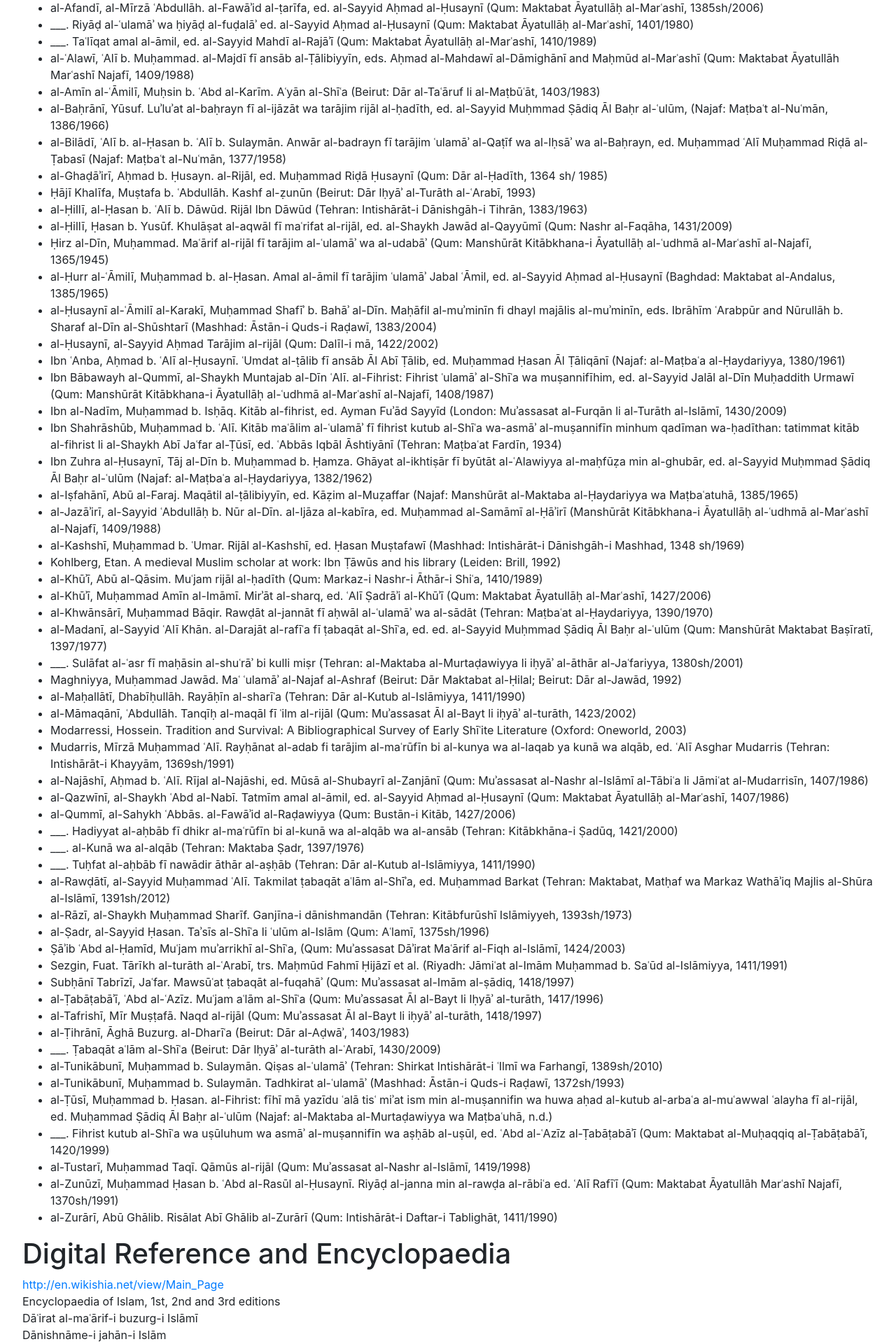
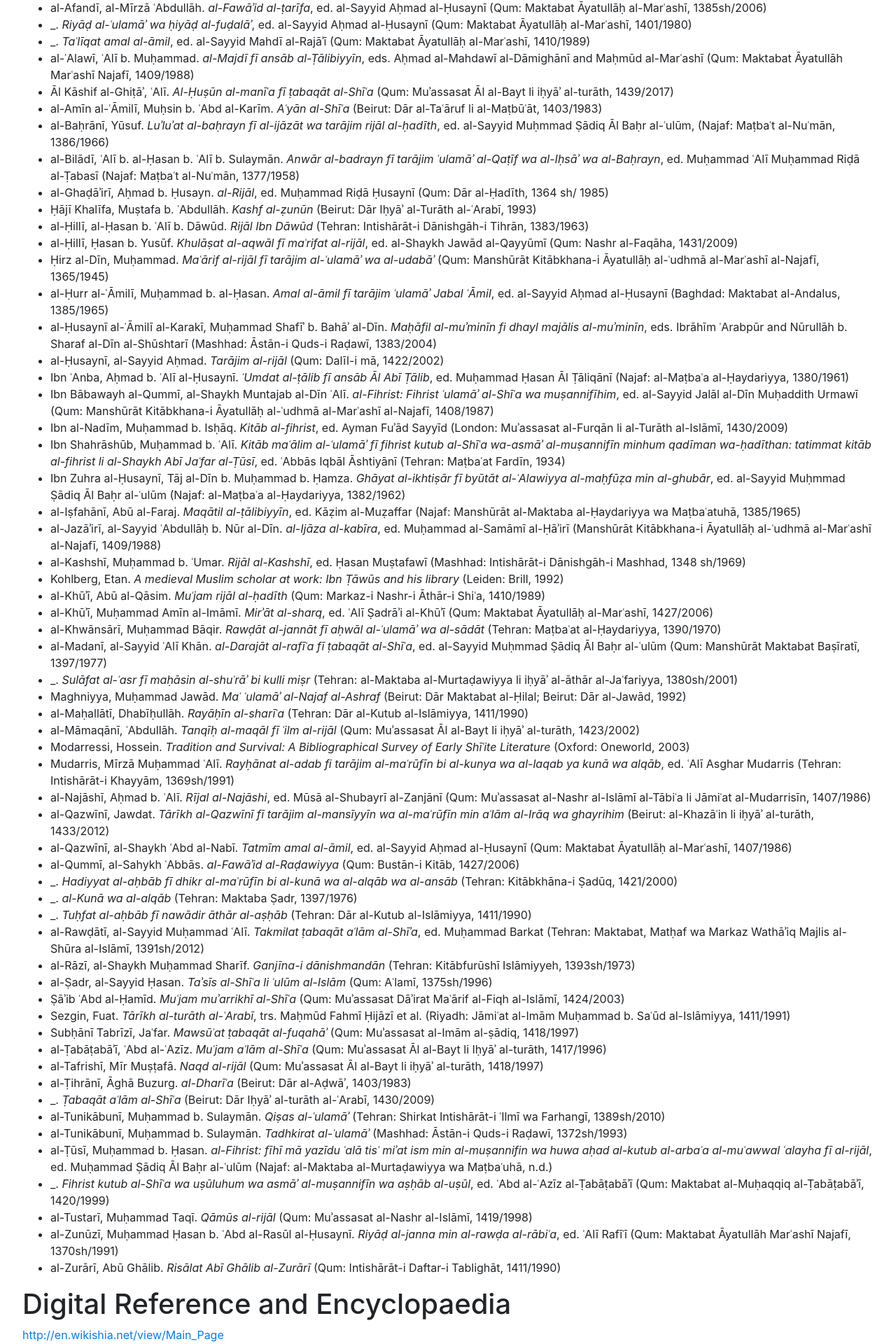
Before and after one commit to JustJunaid/scholarsProjectReact, a React (Create React App) app: page /bibliography in a window 1280 px wide. Shown: the part 240-2160 px from the top of the page at 70% size. Built offline with nearby package versions, Linux system fonts and the light colour scheme; no server answers; the database is empty.

Commit message:
sort changes on moreInfo/death year

```diff
--- a/src/App.js
+++ b/src/App.js
@@ -13,7 +13,7 @@
 export const getFirebaseData = async () => {
   let scholarsDataObj = {}
     for (let century=2; century<=15; century++) {
-      const colRef = firestore.collection(`${century}`)
+      const colRef = firestore.collection(`${century}`).orderBy("moreInfo")
       const snapshot = await colRef.get()
       let scholarDataPerCentury = []
       snapshot.docs.map(doc => {
--- a/src/components/References.js
+++ b/src/components/References.js
@@ -9,70 +9,73 @@
             <Jumbotron style={{backgroundColor: '#fff'}}>
                 <h1>Bibliography</h1>
                 <ul>
-                    <li>ʿAbbās Iqbāl Āshtiyānī, Kitāb Āl-i Nawbakht (Mashhad: Āstān-i Quds-i Raḍawī, 1383/1963) </li>
-                    <li>al-Afandī, al-Mīrzā ʿAbdullāh. al-Fawāʾid al-ṭarīfa, ed. al-Sayyid Aḥmad al-Ḥusaynī (Qum: Maktabat Āyatullāḥ al-Marʿashī, 1385sh/2006)</li>
-                    <li>___. Riyāḍ al-ʿulamāʾ wa ḥiyāḍ al-fuḍalāʾ ed. al-Sayyid Aḥmad al-Ḥusaynī (Qum: Maktabat Āyatullāḥ al-Marʿashī, 1401/1980)</li>
-                    <li>___.  Taʿlīqat amal al-āmil, ed. al-Sayyid Mahdī al-Rajāʾī (Qum: Maktabat Āyatullāḥ al-Marʿashī, 1410/1989) </li>
-                    <li>al-ʿAlawī, ʿAlī b. Muḥammad. al-Majdī fī ansāb al-Ṭālibiyyīn, eds. Aḥmad al-Mahdawī al-Dāmighānī and Maḥmūd al-Marʿashī (Qum: Maktabat Āyatullāh Marʿashī Najafī, 1409/1988)</li>
-                    <li>al-Amīn al-ʿĀmilī, Muḥsin b. ʿAbd al-Karīm. Aʿyān al-Shīʿa (Beirut: Dār al-Taʿāruf li al-Maṭbūʿāt, 1403/1983) </li>
-                    <li>al-Baḥrānī, Yūsuf. Luʾluʾat al-baḥrayn fī al-ijāzāt wa tarājim rijāl al-ḥadīth, ed. al-Sayyid Muḥmmad Ṣādiq Āl Baḥr al-ʿulūm, (Najaf: Maṭbaʿt al-Nuʿmān, 1386/1966) </li>
-                    <li>al-Bilādī, ʿAlī b. al-Ḥasan b. ʿAlī b. Sulaymān. Anwār al-badrayn fī tarājim ʿulamāʾ al-Qaṭīf wa al-Iḥsāʾ wa al-Baḥrayn, ed. Muḥammad ʿAlī Muḥammad Riḍā al-Ṭabasī (Najaf: Maṭbaʿt al-Nuʿmān, 1377/1958) </li>
-                    <li>al-Ghaḍāʾirī, Aḥmad b. Ḥusayn. al-Rijāl, ed. Muḥammad Riḍā Ḥusaynī (Qum: Dār al-Ḥadīth, 1364 sh/ 1985) </li>
-                    <li>Ḥājī Khalīfa, Muṣtafa b. ʿAbdullāh. Kashf al-ẓunūn (Beirut: Dār Iḥyāʾ al-Turāth al-ʿArabī, 1993) </li>
-                    <li>al-Ḥillī, al-Ḥasan b. ʿAlī b. Dāwūd. Rijāl Ibn Dāwūd (Tehran: Intishārāt-i Dānishgāh-i Tihrān, 1383/1963) </li>
-                    <li>al-Ḥillī, Ḥasan b. Yusūf. Khulāṣat al-aqwāl fī maʿrifat al-rijāl, ed. al-Shaykh Jawād al-Qayyūmī (Qum: Nashr al-Faqāha, 1431/2009) </li>
-                    <li>Ḥirz al-Dīn, Muḥammad. Maʿārif al-rijāl fī tarājim al-ʿulamāʾ wa al-udabāʾ (Qum: Manshūrāt Kitābkhana-i Āyatullāḥ al-ʿudhmā al-Marʿashī al-Najafī, 1365/1945)</li>
-                    <li>al-Ḥurr al-ʿĀmilī, Muḥammad b. al-Ḥasan. Amal al-āmil fī tarājim ʿulamāʾ Jabal ʿĀmil, ed. al-Sayyid Aḥmad al-Ḥusaynī (Baghdad: Maktabat al-Andalus, 1385/1965)</li>
-                    <li>al-Ḥusaynī al-ʿĀmilī al-Karakī, Muḥammad Shafīʾ b. Bahāʾ al-Dīn. Maḥāfil al-muʾminīn fi dhayl majālis al-muʾminīn, eds. Ibrāhīm ʿArabpūr and Nūrullāh b. Sharaf al-Dīn al-Shūshtarī (Mashhad: Āstān-i Quds-i Raḍawī, 1383/2004)</li>
-                    <li>al-Ḥusaynī, al-Sayyid Aḥmad Tarājim al-rijāl (Qum: Dalīl-i mā, 1422/2002)</li>
-                    <li>Ibn ʿAnba, Aḥmad b. ʿAlī al-Ḥusaynī. ʿUmdat al-ṭālib fī ansāb Āl Abī Ṭālib, ed. Muḥammad Ḥasan Āl Ṭāliqānī (Najaf: al-Maṭbaʿa al-Ḥaydariyya, 1380/1961)</li>
-                    <li>Ibn Bābawayh al-Qummī, al-Shaykh Muntajab al-Dīn ʿAlī. al-Fihrist: Fihrist ʿulamāʾ al-Shīʿa wa muṣannifīhim, ed. al-Sayyid Jalāl al-Dīn Muḥaddith Urmawī (Qum: Manshūrāt Kitābkhana-i Āyatullāḥ al-ʿudhmā al-Marʿashī al-Najafī, 1408/1987)</li>
-                    <li>Ibn al-Nadīm, Muḥammad b. Isḥāq. Kitāb al-fihrist, ed. Ayman Fuʾād Sayyīd (London: Muʾassasat al-Furqān li al-Turāth al-Islāmī, 1430/2009)</li>
-                    <li>Ibn Shahrāshūb, Muḥammad b. ʿAlī. Kitāb maʿālim al-ʿulamāʾ fī fihrist kutub al-Shīʿa wa-asmāʾ al-muṣannifīn minhum qadīman wa-ḥadīthan: tatimmat kitāb al-fihrist li al-Shaykh Abī Jaʿfar al-Ṭūsī, ed. ʿAbbās Iqbāl Āshtiyānī (Tehran: Maṭbaʿat Fardīn, 1934)</li>
-                    <li>Ibn Zuhra al-Ḥusaynī, Tāj al-Dīn b. Muḥammad b. Ḥamza. Ghāyat al-ikhtiṣār fī byūtāt al-ʿAlawiyya al-maḥfūẓa min al-ghubār, ed. al-Sayyid Muḥmmad Ṣādiq Āl Baḥr al-ʿulūm (Najaf: al-Maṭbaʿa al-Ḥaydariyya, 1382/1962)</li>
-                    <li>al-Iṣfahānī, Abū al-Faraj. Maqātil al-ṭālibiyyīn, ed. Kāẓim al-Muẓaffar (Najaf: Manshūrāt al-Maktaba al-Ḥaydariyya wa Maṭbaʿatuhā, 1385/1965)</li>
-                    <li>al-Jazāʾirī, al-Sayyid ʿAbdullāḥ b. Nūr al-Dīn. al-Ijāza al-kabīra, ed. Muḥammad al-Samāmī al-Ḥāʾirī (Manshūrāt Kitābkhana-i Āyatullāḥ al-ʿudhmā al-Marʿashī al-Najafī, 1409/1988)</li>
-                    <li>al-Kashshī, Muḥammad b. ʿUmar. Rijāl al-Kashshī, ed. Ḥasan Muṣtafawī (Mashhad: Intishārāt-i Dānishgāh-i Mashhad, 1348 sh/1969)</li>
-                    <li>Kohlberg, Etan. A medieval Muslim scholar at work: Ibn Ṭāwūs and his library (Leiden: Brill, 1992)</li>
-                    <li>al-Khūʾī, Abū al-Qāsim. Muʿjam rijāl al-ḥadīth (Qum: Markaz-i Nashr-i Āthār-i Shiʿa, 1410/1989)</li>
-                    <li>al-Khūʾī, Muḥammad Amīn al-Imāmī. Mirʾāt al-sharq, ed. ʿAlī Ṣadrāʾi al-Khūʾī (Qum: Maktabat Āyatullāḥ al-Marʿashī, 1427/2006)</li>
-                    <li>al-Khwānsārī, Muḥammad Bāqir. Rawḍāt al-jannāt fī aḥwāl al-ʿulamāʾ wa al-sādāt (Tehran: Maṭbaʿat al-Ḥaydariyya, 1390/1970)</li>
-                    <li>al-Madanī, al-Sayyid ʿAlī Khān. al-Darajāt al-rafīʿa fī ṭabaqāt al-Shīʿa, ed. ed. al-Sayyid Muḥmmad Ṣādiq Āl Baḥr al-ʿulūm (Qum: Manshūrāt Maktabat Baṣīratī, 1397/1977)</li>
-                    <li>___. Sulāfat al-ʿasr fī maḥāsin al-shuʿrāʾ bi kulli miṣr (Tehran: al-Maktaba al-Murtaḍawiyya li iḥyāʾ al-āthār al-Jaʿfariyya, 1380sh/2001)</li>
-                    <li>Maghniyya, Muḥammad Jawād. Maʿ ʿulamāʾ al-Najaf al-Ashraf (Beirut: Dār Maktabat al-Ḥilal; Beirut: Dār al-Jawād, 1992)</li>
-                    <li>al-Maḥallātī, Dhabīḥullāh. Rayāḥīn al-sharīʿa (Tehran: Dār al-Kutub al-Islāmiyya, 1411/1990)</li>
-                    <li>al-Māmaqānī, ʿAbdullāh. Tanqīḥ al-maqāl fī ʿilm al-rijāl (Qum: Muʾassasat Āl al-Bayt li iḥyāʾ al-turāth, 1423/2002)</li>
-                    <li>Modarressi, Hossein. Tradition and Survival: A Bibliographical Survey of Early Shīʿite Literature (Oxford: Oneworld, 2003)</li>
-                    <li>Mudarris, Mīrzā Muḥammad ʿAlī. Rayḥānat al-adab fi tarājim al-maʿrūfīn bi al-kunya wa al-laqab ya kunā wa alqāb, ed. ʿAlī Asghar Mudarris (Tehran: Intishārāt-i Khayyām, 1369sh/1991) </li>
-                    <li>al-Najāshī, Aḥmad b. ʿAlī. Rījal al-Najāshi, ed. Mūsā al-Shubayrī al-Zanjānī (Qum: Muʾassasat al-Nashr al-Islāmī al-Tābiʿa li Jāmiʿat al-Mudarrisīn, 1407/1986)</li>
-                    <li>al-Qazwīnī, al-Shaykh ʿAbd al-Nabī. Tatmīm amal al-āmil, ed. al-Sayyid Aḥmad al-Ḥusaynī (Qum: Maktabat Āyatullāḥ al-Marʿashī, 1407/1986)</li>
-                    <li>al-Qummī, al-Sahykh ʿAbbās. al-Fawāʾid al-Raḍawiyya (Qum: Bustān-i Kitāb, 1427/2006)</li>
-                    <li>___. Hadiyyat al-aḥbāb fī dhikr al-maʿrūfīn bi al-kunā wa al-alqāb wa al-ansāb (Tehran: Kitābkhāna-i Ṣadūq, 1421/2000)</li>
-                    <li>___. al-Kunā wa al-alqāb (Tehran: Maktaba Ṣadr, 1397/1976)</li>
-                    <li>___. Tuḥfat al-aḥbāb fī nawādir āthār al-aṣḥāb (Tehran: Dār al-Kutub al-Islāmiyya, 1411/1990)</li>
-                    <li>al-Rawḍātī, al-Sayyid Muḥammad ʿAlī. Takmilat ṭabaqāt aʿlām al-Shīʾa, ed. Muḥammad Barkat (Tehran: Maktabat, Matḥaf wa Markaz Wathāʾiq Majlis al-Shūra al-Islāmī, 1391sh/2012)</li>
-                    <li>al-Rāzī, al-Shaykh Muḥammad Sharīf. Ganjīna-i dānishmandān (Tehran: Kitābfurūshī Islāmiyyeh, 1393sh/1973)</li>
-                    <li>al-Ṣadr, al-Sayyid Ḥasan. Taʾsīs al-Shīʿa li ʿulūm al-Islām (Qum: Aʿlamī, 1375sh/1996)</li>
-                    <li>Ṣāʾib ʿAbd al-Ḥamīd, Muʿjam muʾarrikhī al-Shīʿa, (Qum: Muʾassasat Dāʾirat Maʿārif al-Fiqh al-Islāmī, 1424/2003)</li>
-                    <li>Sezgin, Fuat. Tārīkh al-turāth al-ʿArabī, trs. Maḥmūd Fahmī Ḥijāzī et al. (Riyadh: Jāmiʿat al-Imām Muḥammad b. Saʿūd al-Islāmiyya, 1411/1991)</li>
-                    <li>Subḥānī Tabrīzī, Jaʿfar. Mawsūʿat ṭabaqāt al-fuqahāʾ (Qum: Muʾassasat al-Imām al-ṣādiq, 1418/1997)</li>
-                    <li>al-Ṭabāṭabāʾī, ʿAbd al-ʿAzīz. Muʿjam aʿlām al-Shīʿa (Qum: Muʾassasat Āl al-Bayt li Iḥyāʾ al-turāth, 1417/1996)</li>
-                    <li>al-Tafrishī, Mīr Muṣṭafā. Naqd al-rijāl (Qum: Muʾassasat Āl al-Bayt li iḥyāʾ al-turāth, 1418/1997)</li>
-                    <li>al-Ṭihrānī, Āghā Buzurg. al-Dharīʿa (Beirut: Dār al-Aḍwāʾ, 1403/1983)</li>
-                    <li>___. Ṭabaqāt aʿlām al-Shīʿa (Beirut: Dār Iḥyāʾ al-turāth al-ʿArabī, 1430/2009)</li>
-                    <li>al-Tunikābunī, Muḥammad b. Sulaymān. Qiṣas al-ʿulamāʾ (Tehran: Shirkat Intishārāt-i ʿIlmī wa Farhangī, 1389sh/2010)</li>
-                    <li>al-Tunikābunī, Muḥammad b. Sulaymān. Tadhkirat al-ʿulamāʾ (Mashhad: Āstān-i Quds-i Raḍawī, 1372sh/1993)</li>
-                    <li>al-Ṭūsī, Muḥammad b. Ḥasan. al-Fihrist: fīhī mā yazīdu ʿalā tisʿ miʾat ism min al-muṣannifin wa huwa aḥad al-kutub al-arbaʿa al-muʿawwal ʿalayha fī al-rijāl, ed. Muḥammad Ṣādiq Āl Baḥr al-ʿulūm (Najaf: al-Maktaba al-Murtaḍawiyya wa Maṭbaʿuhā, n.d.)</li>
-                    <li>___. Fihrist kutub al-Shīʿa wa uṣūluhum wa asmāʾ al-muṣannifīn wa aṣḥāb al-uṣūl, ed. ʿAbd al-ʿAzīz al-Ṭabāṭabāʾī (Qum: Maktabat al-Muḥaqqiq al-Ṭabāṭabāʾī, 1420/1999)</li>
-                    <li>al-Tustarī, Muḥammad Taqī. Qāmūs al-rijāl (Qum: Muʾassasat al-Nashr al-Islāmī, 1419/1998)</li>
-                    <li>al-Zunūzī, Muḥammad Ḥasan b. ʿAbd al-Rasūl al-Ḥusaynī. Riyāḍ al-janna min al-rawḍa al-rābiʿa ed. ʿAlī Rafīʿī (Qum: Maktabat Āyatullāh Marʿashī Najafī, 1370sh/1991)</li>
-                    <li>al-Zurārī, Abū Ghālib. Risālat Abī Ghālib al-Zurārī (Qum: Intishārāt-i Daftar-i Tablighāt, 1411/1990)</li>
+                    <li>ʿAbbās Iqbāl Āshtiyānī. <i>Kitāb Āl-i Nawbakht</i> (Mashhad: Āstān-i Quds-i Raḍawī, 1383/1963) </li>
+                    <li>al-Afandī, al-Mīrzā ʿAbdullāh. <i>al-Fawāʾid al-ṭarīfa</i>, ed. al-Sayyid Aḥmad al-Ḥusaynī (Qum: Maktabat Āyatullāḥ al-Marʿashī, 1385sh/2006)</li>
+                    <li>_. <i>Riyāḍ al-ʿulamāʾ wa ḥiyāḍ al-fuḍalāʾ</i>, ed. al-Sayyid Aḥmad al-Ḥusaynī (Qum: Maktabat Āyatullāḥ al-Marʿashī, 1401/1980)</li>
+                    <li>_.  <i>Taʿlīqat amal al-āmil</i>, ed. al-Sayyid Mahdī al-Rajāʾī (Qum: Maktabat Āyatullāḥ al-Marʿashī, 1410/1989) </li>
+                    <li>al-ʿAlawī, ʿAlī b. Muḥammad. <i>al-Majdī fī ansāb al-Ṭālibiyyīn</i>, eds. Aḥmad al-Mahdawī al-Dāmighānī and Maḥmūd al-Marʿashī (Qum: Maktabat Āyatullāh Marʿashī Najafī, 1409/1988)</li>
+                    <li>Āl Kāshif al-Ghiṭāʾ, ʿAlī. <i>Al-Ḥuṣūn al-manīʿa fī ṭabaqāt al-Shīʿa</i> (Qum: Muʾassasat Āl al-Bayt li iḥyāʾ al-turāth, 1439/2017)</li>
+                    <li>al-Amīn al-ʿĀmilī, Muḥsin b. ʿAbd al-Karīm. <i>Aʿyān al-Shīʿa</i> (Beirut: Dār al-Taʿāruf li al-Maṭbūʿāt, 1403/1983) </li>
+                    <li>al-Baḥrānī, Yūsuf. <i>Luʾluʾat al-baḥrayn fī al-ijāzāt wa tarājim rijāl al-ḥadīth</i>, ed. al-Sayyid Muḥmmad Ṣādiq Āl Baḥr al-ʿulūm, (Najaf: Maṭbaʿt al-Nuʿmān, 1386/1966) </li>
+                    <li>al-Bilādī, ʿAlī b. al-Ḥasan b. ʿAlī b. Sulaymān. <i>Anwār al-badrayn fī tarājim ʿulamāʾ al-Qaṭīf wa al-Iḥsāʾ wa al-Baḥrayn</i>, ed. Muḥammad ʿAlī Muḥammad Riḍā al-Ṭabasī (Najaf: Maṭbaʿt al-Nuʿmān, 1377/1958) </li>
+                    <li>al-Ghaḍāʾirī, Aḥmad b. Ḥusayn. <i>al-Rijāl</i>, ed. Muḥammad Riḍā Ḥusaynī (Qum: Dār al-Ḥadīth, 1364 sh/ 1985) </li>
+                    <li>Ḥājī Khalīfa, Muṣtafa b. ʿAbdullāh. <i>Kashf al-ẓunūn</i> (Beirut: Dār Iḥyāʾ al-Turāth al-ʿArabī, 1993) </li>
+                    <li>al-Ḥillī, al-Ḥasan b. ʿAlī b. Dāwūd. <i>Rijāl Ibn Dāwūd</i> (Tehran: Intishārāt-i Dānishgāh-i Tihrān, 1383/1963) </li>
+                    <li>al-Ḥillī, Ḥasan b. Yusūf. <i>Khulāṣat al-aqwāl fī maʿrifat al-rijāl</i>, ed. al-Shaykh Jawād al-Qayyūmī (Qum: Nashr al-Faqāha, 1431/2009) </li>
+                    <li>Ḥirz al-Dīn, Muḥammad. <i>Maʿārif al-rijāl fī tarājim al-ʿulamāʾ wa al-udabāʾ</i> (Qum: Manshūrāt Kitābkhana-i Āyatullāḥ al-ʿudhmā al-Marʿashī al-Najafī, 1365/1945)</li>
+                    <li>al-Ḥurr al-ʿĀmilī, Muḥammad b. al-Ḥasan. <i>Amal al-āmil fī tarājim ʿulamāʾ Jabal ʿĀmil</i>, ed. al-Sayyid Aḥmad al-Ḥusaynī (Baghdad: Maktabat al-Andalus, 1385/1965)</li>
+                    <li>al-Ḥusaynī al-ʿĀmilī al-Karakī, Muḥammad Shafīʾ b. Bahāʾ al-Dīn. <i>Maḥāfil al-muʾminīn fi dhayl majālis al-muʾminīn</i>, eds. Ibrāhīm ʿArabpūr and Nūrullāh b. Sharaf al-Dīn al-Shūshtarī (Mashhad: Āstān-i Quds-i Raḍawī, 1383/2004)</li>
+                    <li>al-Ḥusaynī, al-Sayyid Aḥmad. <i>Tarājim al-rijāl</i> (Qum: Dalīl-i mā, 1422/2002)</li>
+                    <li>Ibn ʿAnba, Aḥmad b. ʿAlī al-Ḥusaynī. <i>ʿUmdat al-ṭālib fī ansāb Āl Abī Ṭālib</i>, ed. Muḥammad Ḥasan Āl Ṭāliqānī (Najaf: al-Maṭbaʿa al-Ḥaydariyya, 1380/1961)</li>
+                    <li>Ibn Bābawayh al-Qummī, al-Shaykh Muntajab al-Dīn ʿAlī. <i>al-Fihrist: Fihrist ʿulamāʾ al-Shīʿa wa muṣannifīhim</i>, ed. al-Sayyid Jalāl al-Dīn Muḥaddith Urmawī (Qum: Manshūrāt Kitābkhana-i Āyatullāḥ al-ʿudhmā al-Marʿashī al-Najafī, 1408/1987)</li>
+                    <li>Ibn al-Nadīm, Muḥammad b. Isḥāq. <i>Kitāb al-fihrist</i>, ed. Ayman Fuʾād Sayyīd (London: Muʾassasat al-Furqān li al-Turāth al-Islāmī, 1430/2009)</li>
+                    <li>Ibn Shahrāshūb, Muḥammad b. ʿAlī. <i>Kitāb maʿālim al-ʿulamāʾ fī fihrist kutub al-Shīʿa wa-asmāʾ al-muṣannifīn minhum qadīman wa-ḥadīthan: tatimmat kitāb al-fihrist li al-Shaykh Abī Jaʿfar al-Ṭūsī</i>, ed. ʿAbbās Iqbāl Āshtiyānī (Tehran: Maṭbaʿat Fardīn, 1934)</li>
+                    <li>Ibn Zuhra al-Ḥusaynī, Tāj al-Dīn b. Muḥammad b. Ḥamza. <i>Ghāyat al-ikhtiṣār fī byūtāt al-ʿAlawiyya al-maḥfūẓa min al-ghubār</i>, ed. al-Sayyid Muḥmmad Ṣādiq Āl Baḥr al-ʿulūm (Najaf: al-Maṭbaʿa al-Ḥaydariyya, 1382/1962)</li>
+                    <li>al-Iṣfahānī, Abū al-Faraj. <i>Maqātil al-ṭālibiyyīn</i>, ed. Kāẓim al-Muẓaffar (Najaf: Manshūrāt al-Maktaba al-Ḥaydariyya wa Maṭbaʿatuhā, 1385/1965)</li>
+                    <li>al-Jazāʾirī, al-Sayyid ʿAbdullāḥ b. Nūr al-Dīn. <i>al-Ijāza al-kabīra</i>, ed. Muḥammad al-Samāmī al-Ḥāʾirī (Manshūrāt Kitābkhana-i Āyatullāḥ al-ʿudhmā al-Marʿashī al-Najafī, 1409/1988)</li>
+                    <li>al-Kashshī, Muḥammad b. ʿUmar. <i>Rijāl al-Kashshī</i>, ed. Ḥasan Muṣtafawī (Mashhad: Intishārāt-i Dānishgāh-i Mashhad, 1348 sh/1969)</li>
+                    <li>Kohlberg, Etan. <i>A medieval Muslim scholar at work: Ibn Ṭāwūs and his library</i> (Leiden: Brill, 1992)</li>
+                    <li>al-Khūʾī, Abū al-Qāsim. <i>Muʿjam rijāl al-ḥadīth</i> (Qum: Markaz-i Nashr-i Āthār-i Shiʿa, 1410/1989)</li>
+                    <li>al-Khūʾī, Muḥammad Amīn al-Imāmī. <i>Mirʾāt al-sharq</i>, ed. ʿAlī Ṣadrāʾi al-Khūʾī (Qum: Maktabat Āyatullāḥ al-Marʿashī, 1427/2006)</li>
+                    <li>al-Khwānsārī, Muḥammad Bāqir. <i>Rawḍāt al-jannāt fī aḥwāl al-ʿulamāʾ wa al-sādāt</i> (Tehran: Maṭbaʿat al-Ḥaydariyya, 1390/1970)</li>
+                    <li>al-Madanī, al-Sayyid ʿAlī Khān. <i>al-Darajāt al-rafīʿa fī ṭabaqāt al-Shīʿa</i>, ed. al-Sayyid Muḥmmad Ṣādiq Āl Baḥr al-ʿulūm (Qum: Manshūrāt Maktabat Baṣīratī, 1397/1977)</li>
+                    <li>_. <i>Sulāfat al-ʿasr fī maḥāsin al-shuʿrāʾ bi kulli miṣr</i> (Tehran: al-Maktaba al-Murtaḍawiyya li iḥyāʾ al-āthār al-Jaʿfariyya, 1380sh/2001)</li>
+                    <li>Maghniyya, Muḥammad Jawād. <i>Maʿ ʿulamāʾ al-Najaf al-Ashraf</i> (Beirut: Dār Maktabat al-Ḥilal; Beirut: Dār al-Jawād, 1992)</li>
+                    <li>al-Maḥallātī, Dhabīḥullāh. <i>Rayāḥīn al-sharīʿa</i> (Tehran: Dār al-Kutub al-Islāmiyya, 1411/1990)</li>
+                    <li>al-Māmaqānī, ʿAbdullāh. <i>Tanqīḥ al-maqāl fī ʿilm al-rijāl</i> (Qum: Muʾassasat Āl al-Bayt li iḥyāʾ al-turāth, 1423/2002)</li>
+                    <li>Modarressi, Hossein. <i>Tradition and Survival: A Bibliographical Survey of Early Shīʿite Literature</i> (Oxford: Oneworld, 2003)</li>
+                    <li>Mudarris, Mīrzā Muḥammad ʿAlī. <i>Rayḥānat al-adab fi tarājim al-maʿrūfīn bi al-kunya wa al-laqab ya kunā wa alqāb</i>, ed. ʿAlī Asghar Mudarris (Tehran: Intishārāt-i Khayyām, 1369sh/1991) </li>
+                    <li>al-Najāshī, Aḥmad b. ʿAlī. <i>Rījal al-Najāshi</i>, ed. Mūsā al-Shubayrī al-Zanjānī (Qum: Muʾassasat al-Nashr al-Islāmī al-Tābiʿa li Jāmiʿat al-Mudarrisīn, 1407/1986)</li>
+                    <li>al-Qazwīnī, Jawdat. <i>Tārīkh al-Qazwīnī fī tarājim al-mansīyyīn wa al-maʿrūfīn min aʿlām al-Irāq wa ghayrihim</i> (Beirut: al-Khazāʿin li iḥyāʾ al-turāth, 1433/2012)</li>
+
+                    <li>al-Qazwīnī, al-Shaykh ʿAbd al-Nabī. <i>Tatmīm amal al-āmil</i>, ed. al-Sayyid Aḥmad al-Ḥusaynī (Qum: Maktabat Āyatullāḥ al-Marʿashī, 1407/1986)</li>
+                    <li>al-Qummī, al-Sahykh ʿAbbās. <i>al-Fawāʾid al-Raḍawiyya</i> (Qum: Bustān-i Kitāb, 1427/2006)</li>
+                    <li>_. <i>Hadiyyat al-aḥbāb fī dhikr al-maʿrūfīn bi al-kunā wa al-alqāb wa al-ansāb</i> (Tehran: Kitābkhāna-i Ṣadūq, 1421/2000)</li>
+                    <li>_. <i>al-Kunā wa al-alqāb</i> (Tehran: Maktaba Ṣadr, 1397/1976)</li>
+                    <li>_. <i>Tuḥfat al-aḥbāb fī nawādir āthār al-aṣḥāb</i> (Tehran: Dār al-Kutub al-Islāmiyya, 1411/1990)</li>
+                    <li>al-Rawḍātī, al-Sayyid Muḥammad ʿAlī. <i>Takmilat ṭabaqāt aʿlām al-Shīʾa</i>, ed. Muḥammad Barkat (Tehran: Maktabat, Matḥaf wa Markaz Wathāʾiq Majlis al-Shūra al-Islāmī, 1391sh/2012)</li>
+                    <li>al-Rāzī, al-Shaykh Muḥammad Sharīf. <i>Ganjīna-i dānishmandān</i> (Tehran: Kitābfurūshī Islāmiyyeh, 1393sh/1973)</li>
+                    <li>al-Ṣadr, al-Sayyid Ḥasan. <i>Taʾsīs al-Shīʿa li ʿulūm al-Islām</i> (Qum: Aʿlamī, 1375sh/1996)</li>
+                    <li>Ṣāʾib ʿAbd al-Ḥamīd. <i>Muʿjam muʾarrikhī al-Shīʿa</i> (Qum: Muʾassasat Dāʾirat Maʿārif al-Fiqh al-Islāmī, 1424/2003)</li>
+                    <li>Sezgin, Fuat. <i>Tārīkh al-turāth al-ʿArabī</i>, trs. Maḥmūd Fahmī Ḥijāzī et al. (Riyadh: Jāmiʿat al-Imām Muḥammad b. Saʿūd al-Islāmiyya, 1411/1991)</li>
+                    <li>Subḥānī Tabrīzī, Jaʿfar. <i>Mawsūʿat ṭabaqāt al-fuqahāʾ</i> (Qum: Muʾassasat al-Imām al-ṣādiq, 1418/1997)</li>
+                    <li>al-Ṭabāṭabāʾī, ʿAbd al-ʿAzīz. <i>Muʿjam aʿlām al-Shīʿa</i> (Qum: Muʾassasat Āl al-Bayt li Iḥyāʾ al-turāth, 1417/1996)</li>
+                    <li>al-Tafrishī, Mīr Muṣṭafā. <i>Naqd al-rijāl</i> (Qum: Muʾassasat Āl al-Bayt li iḥyāʾ al-turāth, 1418/1997)</li>
+                    <li>al-Ṭihrānī, Āghā Buzurg. <i>al-Dharīʿa</i> (Beirut: Dār al-Aḍwāʾ, 1403/1983)</li>
+                    <li>_. <i>Ṭabaqāt aʿlām al-Shīʿa</i> (Beirut: Dār Iḥyāʾ al-turāth al-ʿArabī, 1430/2009)</li>
+                    <li>al-Tunikābunī, Muḥammad b. Sulaymān. <i>Qiṣas al-ʿulamāʾ</i> (Tehran: Shirkat Intishārāt-i ʿIlmī wa Farhangī, 1389sh/2010)</li>
+                    <li>al-Tunikābunī, Muḥammad b. Sulaymān. <i>Tadhkirat al-ʿulamāʾ</i> (Mashhad: Āstān-i Quds-i Raḍawī, 1372sh/1993)</li>
+                    <li>al-Ṭūsī, Muḥammad b. Ḥasan. <i>al-Fihrist: fīhī mā yazīdu ʿalā tisʿ miʾat ism min al-muṣannifin wa huwa aḥad al-kutub al-arbaʿa al-muʿawwal ʿalayha fī al-rijāl</i>, ed. Muḥammad Ṣādiq Āl Baḥr al-ʿulūm (Najaf: al-Maktaba al-Murtaḍawiyya wa Maṭbaʿuhā, n.d.)</li>
+                    <li>_. <i>Fihrist kutub al-Shīʿa wa uṣūluhum wa asmāʾ al-muṣannifīn wa aṣḥāb al-uṣūl</i>, ed. ʿAbd al-ʿAzīz al-Ṭabāṭabāʾī (Qum: Maktabat al-Muḥaqqiq al-Ṭabāṭabāʾī, 1420/1999)</li>
+                    <li>al-Tustarī, Muḥammad Taqī. <i>Qāmūs al-rijāl</i> (Qum: Muʾassasat al-Nashr al-Islāmī, 1419/1998)</li>
+                    <li>al-Zunūzī, Muḥammad Ḥasan b. ʿAbd al-Rasūl al-Ḥusaynī. <i>Riyāḍ al-janna min al-rawḍa al-rābiʿa</i>, ed. ʿAlī Rafīʿī (Qum: Maktabat Āyatullāh Marʿashī Najafī, 1370sh/1991)</li>
+                    <li>al-Zurārī, Abū Ghālib. <i>Risālat Abī Ghālib al-Zurārī</i> (Qum: Intishārāt-i Daftar-i Tablighāt, 1411/1990)</li>
                 </ul>
                 <h1>Digital Reference and Encyclopaedia</h1>
                 <p><a target="_blank" href="http://en.wikishia.net/view/Main_Page">http://en.wikishia.net/view/Main_Page</a></p>
-                <p className="introSignature">Encyclopaedia of Islam, 1st, 2nd and 3rd editions</p>
-                <p className="introSignature">Dāʿirat al-maʿārif-i buzurg-i Islāmī </p>
-                <p className="introSignature">Dānishnāme-i jahān-i Islām</p>
+                <p className="introSignature"><i>Encyclopaedia of Islam</i>, 1st, 2nd and 3rd editions</p>
+                <p className="introSignature"><i>Dāʿirat al-maʿārif-i buzurg-i Islāmī</i> </p>
+                <p className="introSignature"><i>Dānishnāme-i jahān-i Islām</i></p>
             </Jumbotron>
         </>
     )
--- a/src/components/index.js
+++ b/src/components/index.js
@@ -20,7 +20,7 @@
       <Container fluid={true} style={{position: 'fixed'}}>
           <Row>
           <Col xs={2} className="centuriesColumn">
-            <h4>Centuries</h4>
+            <h6>Centuries</h6>
               {
                 final.map((_, i) => <p key={i}><a className="centuryLink" href={`#${i+2}`}>{i+2}/{i+8}</a></p>)
               }
```
